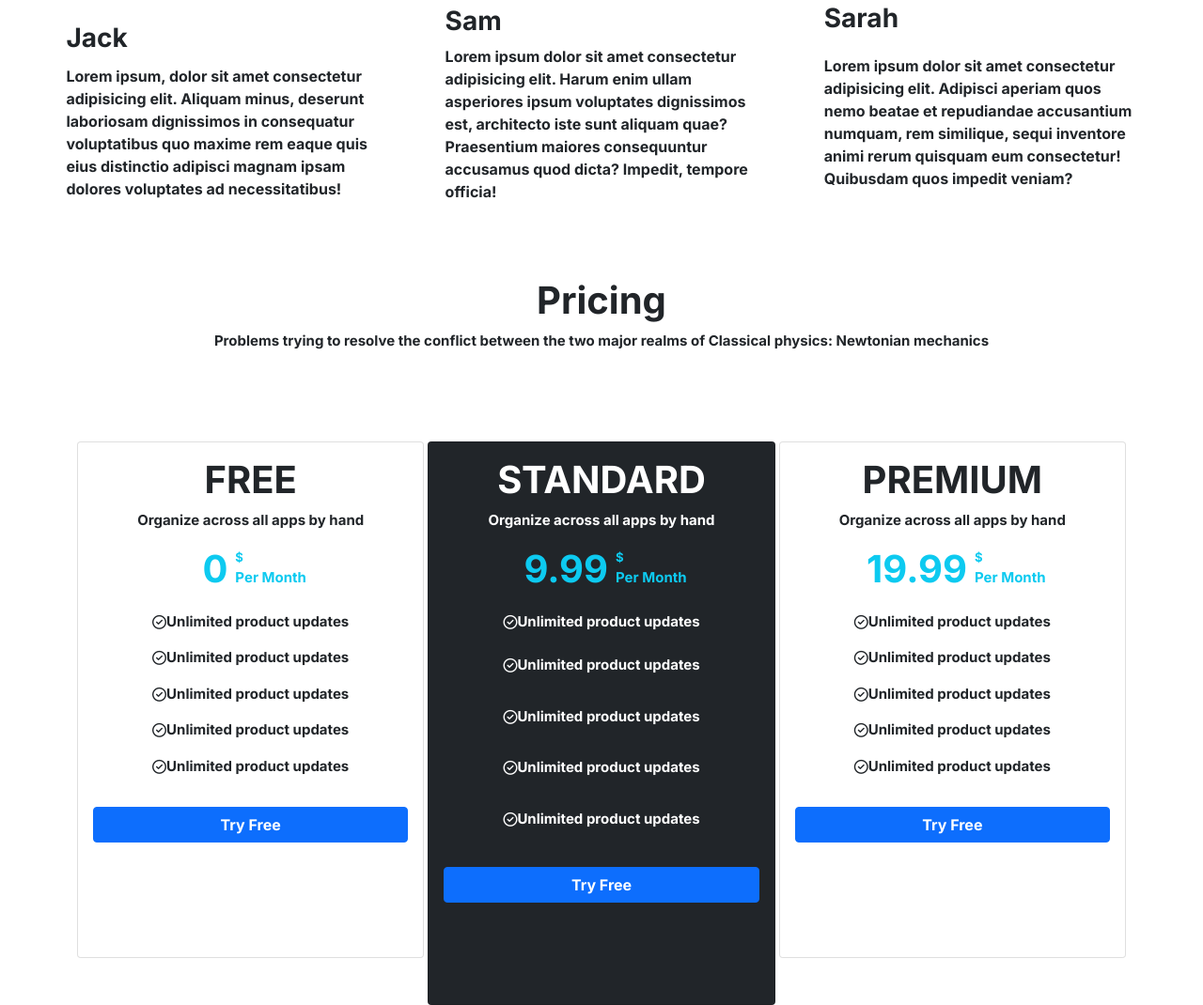
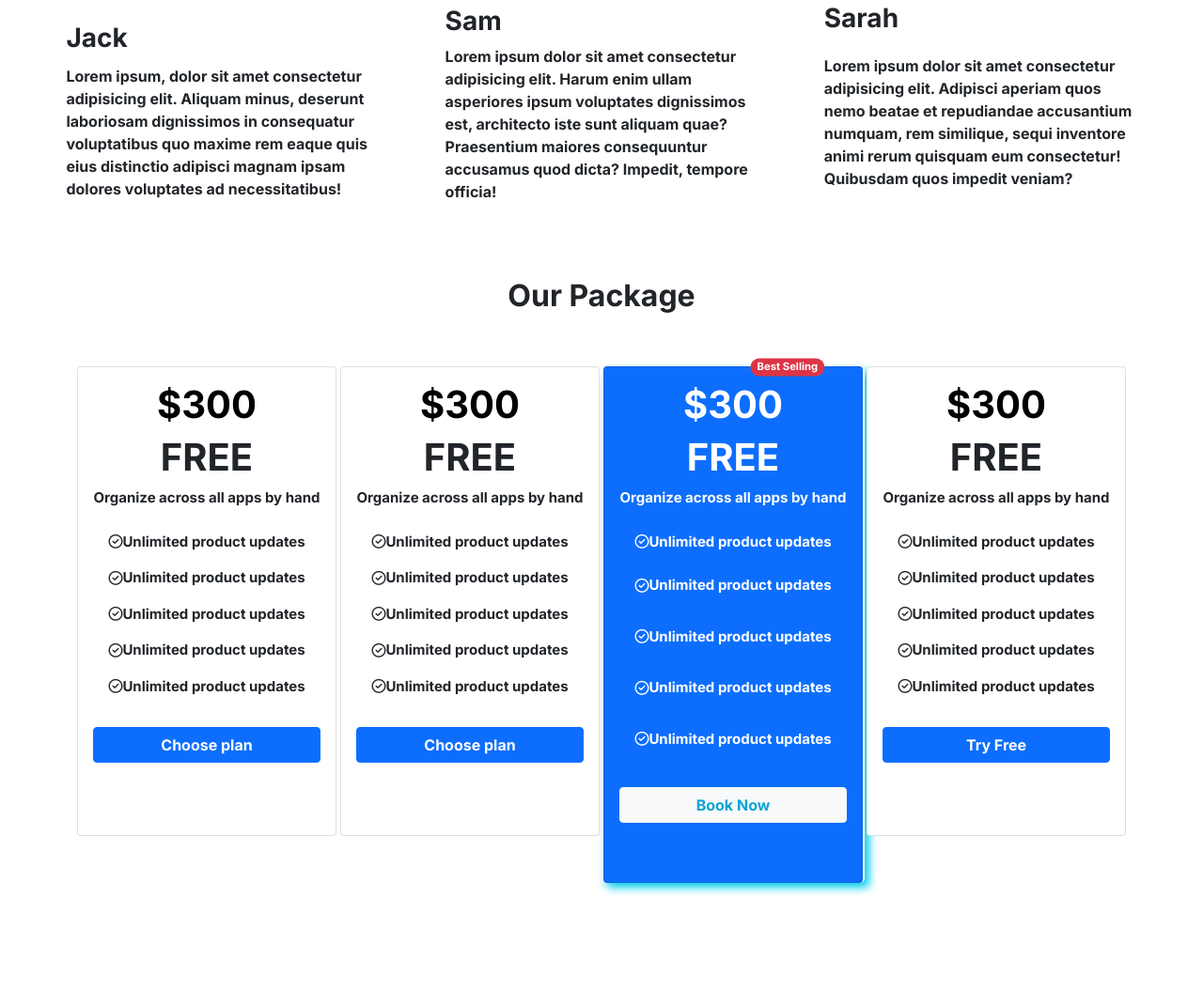
Before and after one commit to rashedsabbir/Convention-Center, a plain HTML site: page index.html in a window 1280 px wide. Shown: the part 816-1886 px from the top of the page at 94% size. After the commit the page ends 1772 px from the top, so only its background shows below. Drawn offline with nearby package versions, Linux system fonts and the light colour scheme.

Commit message:
package added

```diff
--- a/index.html
+++ b/index.html
@@ -158,29 +158,27 @@
                 </div>
             </div>
         </section>
-        <section class="container-fluid bg-medicine py-3">
+
+        <!--Package Section-->
+
+        <section class="container-fluid py-3">
             <div class="container">
                 <div class="w-75 mx-auto py-5">
-                    <h1 id="pricing" class="text-center">Pricing</h1>
-                    <p class="text-center mb-5">Problems trying to resolve the conflict between
-                        the two major realms of Classical physics: Newtonian mechanics</p>
+                    <h2 class="text-center">Our Package</h2>
                 </div>
-                <div class="row row-cols-1 row-cols-md-3 gx-1">
+                <div class="row row-cols-1 row-cols-md-4 gx-1">
 
-                    <!-- Free Service -->
-                    <div style="height: 550px; overflow: hidden;" class="col">
+                    <!-- Choose plan -->
+                    <div style="height: 500px; overflow: hidden;" class="col">
                         <div class="card h-100  p-3 bg-white">
+
+                            <div class="d-flex justify-content-center text-black">
+                                <h1 class="px-2">$300</h1>
+                            </div>
                             <div class="text-center">
                                 <h1>FREE</h1>
                                 <p>Organize across all
                                     apps by hand</p>
-                            </div>
-                            <div class="d-flex justify-content-center text-info">
-                                <h1 class="px-2">0</h1>
-                                <div>
-                                    <small>$</small>
-                                    <p>Per Month</p>
-                                </div>
                             </div>
                             <div class="row">
                                 <div class="col-12 my-2">
@@ -214,24 +212,75 @@
                                     </div>
                                 </div>
                             </div>
-                            <button class="btn btn-primary my-4">Try Free</button>
+                            <button class="btn btn-primary my-4">Choose plan</button>
                         </div>
                     </div>
 
-                    <!-- Standard Service -->
-                    <div style="height: 600px; overflow: hidden;" class="col col-medle">
-                        <div class="card h-100  p-3 bg-dark text-white">
+                    <!-- Choose plan -->
+                    <div style="height: 500px; overflow: hidden;" class="col">
+                        <div class="card h-100  p-3 bg-white">
+
+                            <div class="d-flex justify-content-center text-black">
+                                <h1 class="px-2">$300</h1>
+                            </div>
                             <div class="text-center">
-                                <h1>STANDARD</h1>
+                                <h1>FREE</h1>
                                 <p>Organize across all
                                     apps by hand</p>
                             </div>
+                            <div class="row">
+                                <div class="col-12 my-2">
+                                    <div class="d-flex justify-content-center align-items-center">
+                                        <i class="far fa-check-circle"></i>
+                                        <span>Unlimited product updates</span>
+                                    </div>
+                                </div>
+                                <div class="col-12 my-2">
+                                    <div class="d-flex justify-content-center align-items-center">
+                                        <i class="far fa-check-circle"></i>
+                                        <span>Unlimited product updates</span>
+                                    </div>
+                                </div>
+                                <div class="col-12 my-2">
+                                    <div class="d-flex justify-content-center align-items-center">
+                                        <i class="far fa-check-circle"></i>
+                                        <span>Unlimited product updates</span>
+                                    </div>
+                                </div>
+                                <div class="col-12 my-2">
+                                    <div class="d-flex justify-content-center align-items-center">
+                                        <i class="far fa-check-circle far-bg"></i>
+                                        <span>Unlimited product updates</span>
+                                    </div>
+                                </div>
+                                <div class="col-12 my-2">
+                                    <div class="d-flex justify-content-center align-items-center">
+                                        <i class="far fa-check-circle far-bg"></i>
+                                        <span>Unlimited product updates</span>
+                                    </div>
+                                </div>
+                            </div>
+                            <button class="btn btn-primary my-4">Choose plan</button>
+                        </div>
+                    </div>
+
+                    <!-- Wedding Basic -->
+                    <div style="height: 550px;  box-shadow: 5px 5px 10px rgb(0, 207, 235); border-radius: 5px;"
+                        class="col col-medle">
+
+                        <div class="card h-100  p-3 bg-primary text-white">
+
+                            <span class="position-absolute top-0 end-0 translate-middle badge rounded-pill bg-danger">
+                                Best Selling
+                                <span class="visually-hidden">unread messages</span>
+                            </span>
                             <div class="d-flex justify-content-center text-info">
-                                <h1 class="px-2">9.99</h1>
-                                <div>
-                                    <small>$</small>
-                                    <p>Per Month</p>
-                                </div>
+                                <h1 class="px-2 text-white">$300</h1>
+                            </div>
+                            <div class="text-center">
+                                <h1>FREE</h1>
+                                <p>Organize across all
+                                    apps by hand</p>
                             </div>
                             <div class="row">
                                 <div class="col-12 my-2">
@@ -265,24 +314,23 @@
                                     </div>
                                 </div>
                             </div>
-                            <button class="btn btn-primary my-4">Try Free</button>
+                            <button class="btn btn-primary my-4 btn-light" type="button"
+                                style="color: rgb(11, 164, 211);">Book
+                                Now</button>
                         </div>
                     </div>
 
+
                     <!-- Premium Service -->
-                    <div style="height: 550px; overflow: hidden;" class="col">
+                    <div style="height: 500px; overflow: hidden;" class="col">
                         <div class="card h-100  p-3 bg-white">
+                            <div class="d-flex justify-content-center text-black">
+                                <h1 class="px-2">$300</h1>
+                            </div>
                             <div class="text-center">
-                                <h1>PREMIUM</h1>
+                                <h1>FREE</h1>
                                 <p>Organize across all
                                     apps by hand</p>
-                            </div>
-                            <div class="d-flex justify-content-center text-info">
-                                <h1 class="px-2">19.99</h1>
-                                <div>
-                                    <small>$</small>
-                                    <p>Per Month</p>
-                                </div>
                             </div>
                             <div class="row">
                                 <div class="col-12 my-2">
--- a/style.css
+++ b/style.css
@@ -15,3 +15,33 @@ font-weight: 700;
     max-height: 500px;
     max-width: 100%;
 }
+.rounded-pill {
+    border-radius: 50rem!important;
+}
+.bg-danger {
+    background-color: #dc3545!important;
+}
+.translate-middle {
+    transform: translate(-50%,-50%)!important;
+}
+.end-0 {
+    right: 0!important;
+}
+.top-0 {
+    top: 0!important;
+}
+.position-absolute {
+    position: absolute!important;
+}
+.badge {
+    display: inline-block;
+    padding: 0.35em 0.65em;
+    font-size: .75em;
+    font-weight: 700;
+    line-height: 1;
+    color: #fff;
+    text-align: center;
+    white-space: nowrap;
+    vertical-align: baseline;
+    border-radius: 0.25rem;
+}
```
